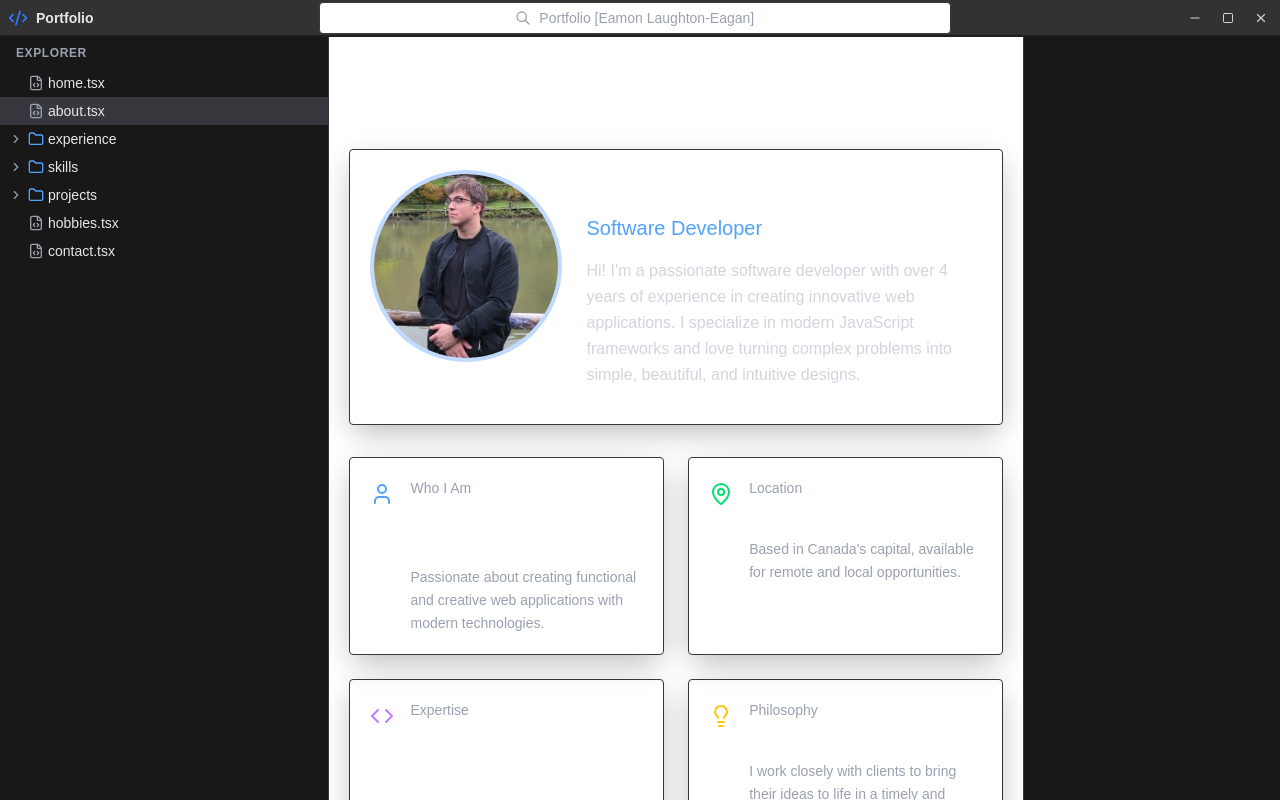
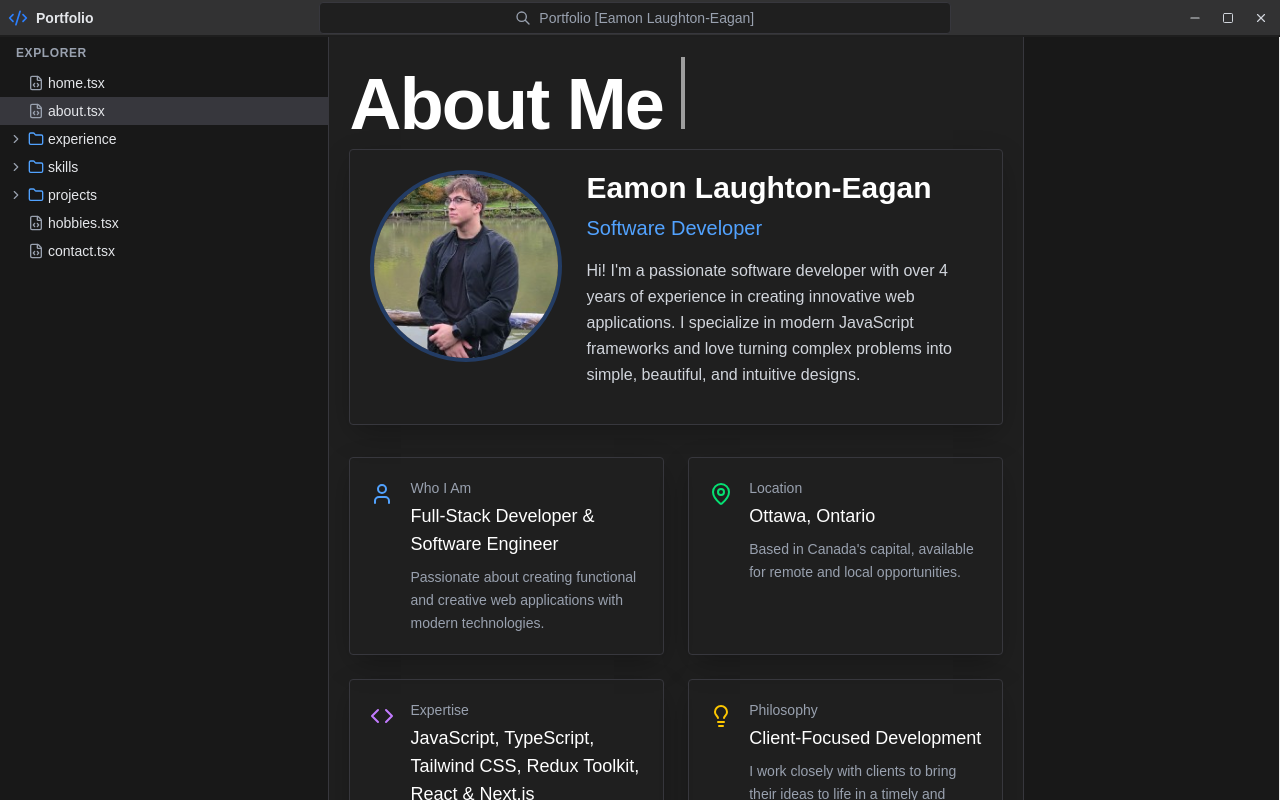
Before and after one commit to EamonLaughtonEagan/NextJS_Personal_Portfolio, a Next.js app: page /about in a window 1280 px wide. Built offline with nearby package versions, Linux system fonts and the light colour scheme.

Commit message:
updated styles to work across all browsers

```diff
--- a/app/globals.css
+++ b/app/globals.css
@@ -1,8 +1,8 @@
 @import "tailwindcss";
 
 :root {
-  --background: #ffffff;
-  --foreground: #171717;
+  --background: #1f1f1f;
+  --foreground: #ededed;
 }
 
 @theme {
@@ -17,13 +17,6 @@
   --color-foreground: var(--foreground);
   --font-sans: var(--font-geist-sans);
   --font-mono: var(--font-geist-mono);
-}
-
-@media (prefers-color-scheme: dark) {
-  :root {
-    --background: #1f1f1f;
-    --foreground: #ededed;
-  }
 }
 
 @keyframes fadeInUp {
@@ -49,9 +42,13 @@
 }
 
 body {
-  background: var(--background);
-  color: var(--foreground);
+  background: #1f1f1f;
+  color: #ededed;
   font-family: Arial, Helvetica, sans-serif;
+}
+
+html {
+  background: #1f1f1f;
 }
 
 /* Scrollbar Styling */
--- a/package.json
+++ b/package.json
@@ -10,7 +10,7 @@
   },
   "dependencies": {
     "lucide-react": "^0.555.0",
-    "next": "16.0.3",
+    "next": "^16.0.7",
     "react": "19.2.0",
     "react-dom": "19.2.0"
   },
```
Also changed, not shown: 1 other file (tests, documents, lock files or other folders).
